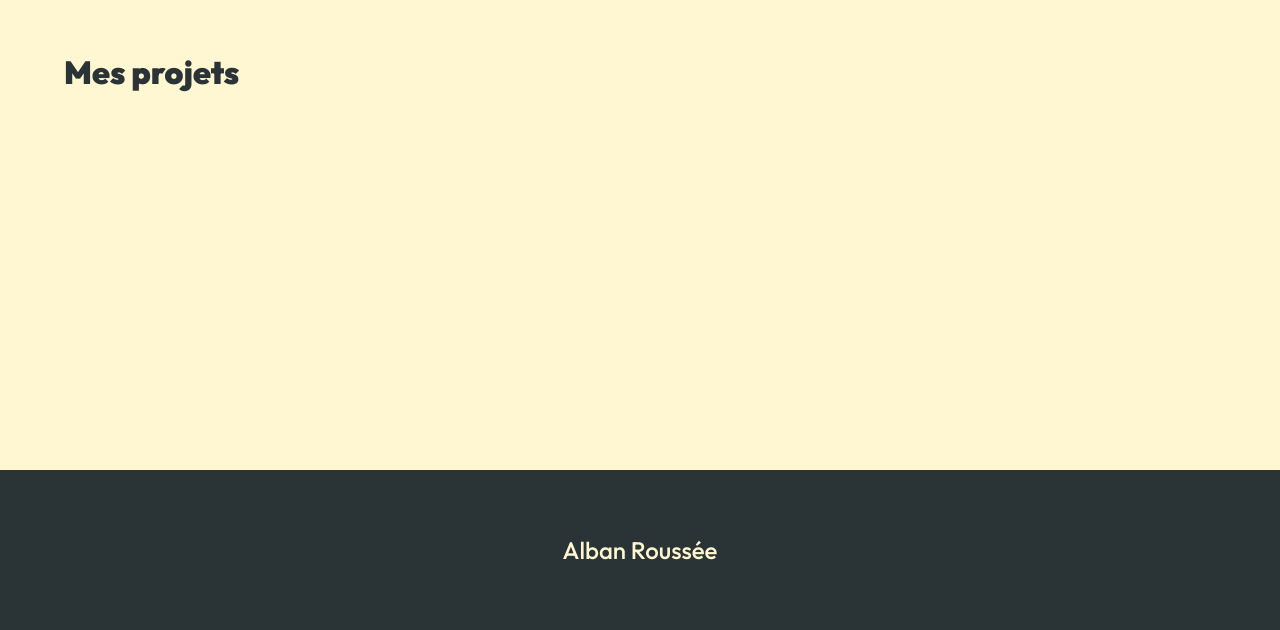
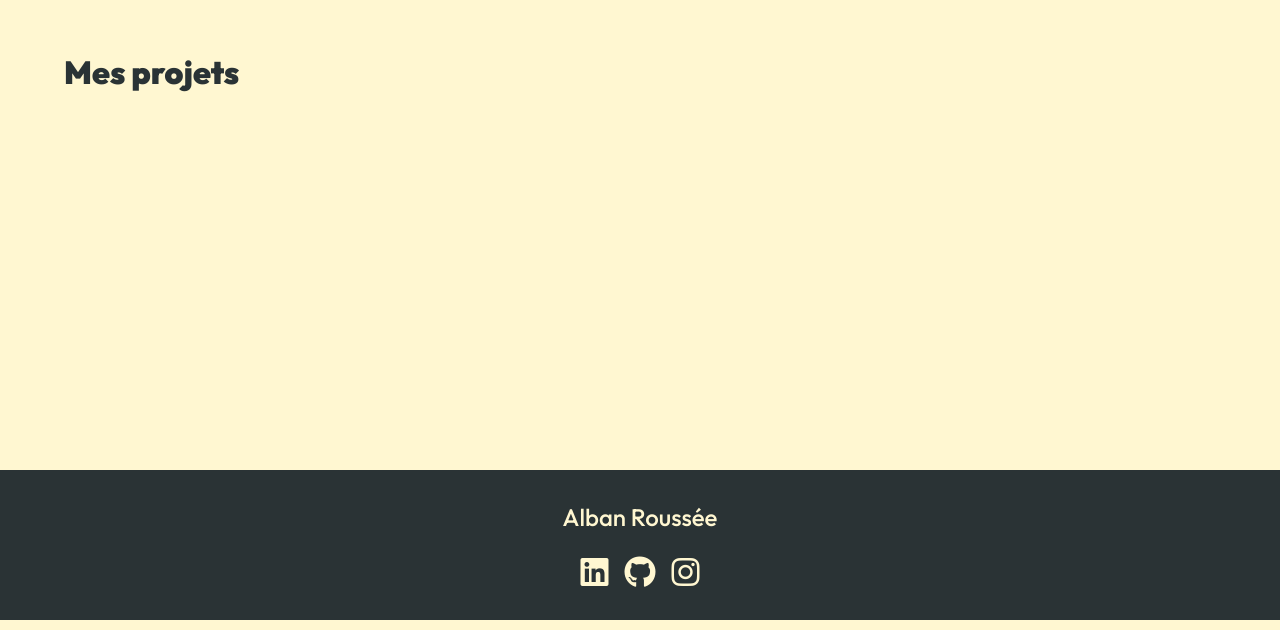
Before and after one commit to albanrss/portfolio, a React (Vite) app: page / in a window 1280 px wide. Shown: the part 1311-1941 px from the top of the page. Built offline with nearby package versions, Linux system fonts and the light colour scheme.

Commit message:
[ADD] social links in the footer, removed useless lines of code

```diff
--- a/src/Footer.css
+++ b/src/Footer.css
@@ -1,14 +1,29 @@
 .main_footer_container {
-    height: 10rem;
     width: 100%;
     background-color: #2A3335;
     display: flex;
+    flex-direction: column;
     justify-content: center;
     align-items: center;
+    padding-top: 2rem;
+    padding-bottom: 2rem;
 }
 
 .main_footer_container p {
     color: #FFF7D1;
     font-size: x-large;
     font-weight: 500;
+    margin-top: 0;
 }
+
+.footer_social {
+    color: #FFF7D1;
+    display: flex;
+    justify-content: center;
+    align-items: center;
+    gap: 1rem;
+}
+
+.footer_social .fa-linkedin, .footer_social .fa-instagram, .footer_social .fa-github{
+    color: #FFF7D1;
+}
--- a/src/Footer.jsx
+++ b/src/Footer.jsx
@@ -7,6 +7,17 @@ function Footer() {
           <p>
             Alban Roussée
           </p>
+          <div className="footer_social">
+            <a href="https://www.linkedin.com/in/alban-roussee/">
+              <i className="fa-brands fa-linkedin fa-2x"></i>
+            </a>
+            <a href="https://github.com/albanrss">
+              <i className="fa-brands fa-github fa-2x"></i>
+            </a>
+            <a href="https://www.instagram.com/alban._.rss/">
+              <i className="fa-brands fa-instagram fa-2x"></i>
+            </a>
+          </div>
         </div>
       </>
     )
--- a/src/Header.jsx
+++ b/src/Header.jsx
@@ -4,7 +4,6 @@ import { useEffect, createRef, useState } from "react";
 function Header() {
   const containerRef = createRef();
   const [defaultPage, setDefaultPage] = useState(null);
-  const [lastPage, setLastPage] = useState(null);
 
   useEffect(() => {
     const setUpContainer = () => {
@@ -18,7 +17,6 @@ function Header() {
       container.style.left = `${rect.left}px`;
 
       setDefaultPage(firstPage);
-      setLastPage(firstPage);
     }
 
     setUpContainer();
@@ -33,8 +31,6 @@ function Header() {
     container.style.width = `${rect.width}px`;
     container.style.height = `${rect.height}px`;
     container.style.left = `${rect.left}px`;
-
-    setLastPage(page);
   };
 
   const restartContainer = () => {
@@ -45,8 +41,6 @@ function Header() {
     container.style.width = `${rect.width}px`;
     container.style.height = `${rect.height}px`;
     container.style.left = `${rect.left}px`;
-
-    setLastPage(defaultPage);
   };
 
   const selectPage = (e) => {
```
